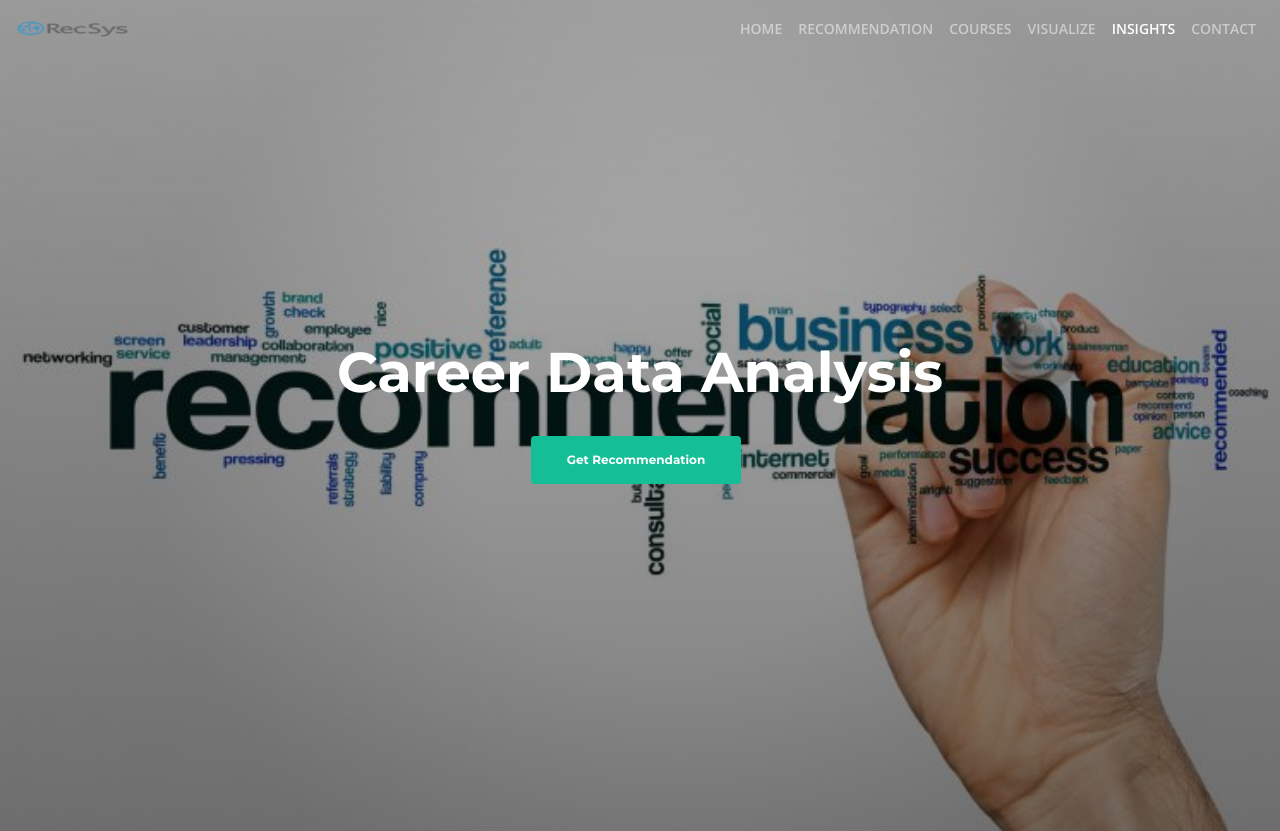
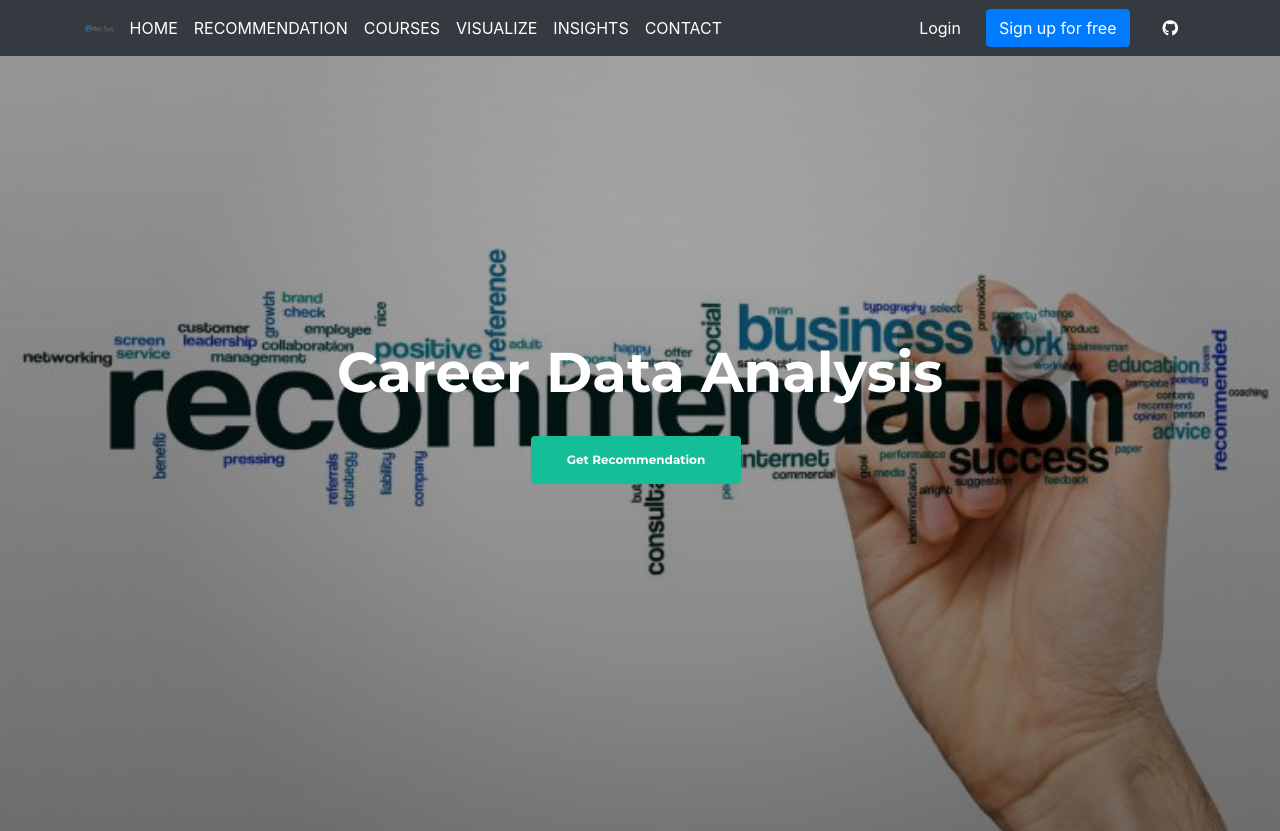
Before and after one commit to triplee12/career_recommender, a FastAPI app: page / in a window 1280 px wide. Shown: the top 831 px of the page. Run offline with FastAPI, Linux system fonts and the light colour scheme; parts of the project's set-up code (start-up, migrations or seed data) failed here and were passed over; some libraries are stand-ins or nearby versions.

Commit message:
Redesign user interface

```diff
--- a/backend/api/templates/base.html
+++ b/backend/api/templates/base.html
@@ -41,7 +41,7 @@
       </div>
     </div>
     <!-- end of preloader -->
-    {% include "navbar.html" %} {% block content %}{% endblock content%}
+    {% include "navbar.html" %} {% block content %}{%endblock content%}
     {%include "footer.html" %} {%include "scripts.html" %}
   </body>
 </html>
--- a/backend/api/templates/index.html
+++ b/backend/api/templates/index.html
@@ -164,7 +164,7 @@
     <!-- end of services -->
 <div id="Insights" class="counter">
         <div class="container">
-            <div class="section-title">Colombia Career Data Insights</div>
+            <div class="section-title">Career Data Insights</div>
             <div class="row">
                 <div class="col-lg-5 col-xl-6">
                      <div>
--- a/backend/api/templates/navbar.html
+++ b/backend/api/templates/navbar.html
@@ -1,56 +1,81 @@
 <!-- Navbar -->
-<nav class="navbar navbar-expand-md navbar-dark navbar-custom fixed-top">
-  <!-- Text Logo - Use this if you don't have a graphic logo -->
-  <!-- <a class="navbar-brand logo-text page-scroll" href="index.html">Aria</a> -->
-  <!-- Image Logo -->
-  <a class="navbar-brand logo-image" href="/"
-    ><img
+<nav class="navbar fixed-top navbar-expand-lg navbar-light bg-dark mb-3">
+  <!-- Container wrapper -->
+  <div class="container">
+    <!-- Navbar brand -->
+    <a class="navbar-brand me-2" href="{{ url_for('main') }}">
+      <img
         src="{{url_for('static', path='images/logo_recsys.png')}}"
-      style="height: ; 40px,width: 40px"
-      alt="alternative"
-  /></a>
+        height="16"
+        alt="careerRec Logo"
+        loading="lazy"
+        style="margin-top: -1px"
+      />
+    </a>
 
-  <!-- Mobile Menu Toggle Button -->
+    <!-- Toggle button -->
     <button
       class="navbar-toggler"
       type="button"
-    data-toggle="collapse"
-    data-target="#navbarsExampleDefault"
-    aria-controls="navbarsExampleDefault"
+      data-mdb-toggle="collapse"
+      data-mdb-target="#navbarButtonsExample"
+      aria-controls="navbarButtonsExample"
       aria-expanded="false"
       aria-label="Toggle navigation"
     >
-    <span class="navbar-toggler-awesome fas fa-bars"></span>
-    <span class="navbar-toggler-awesome fas fa-times"></span>
+      <i class="fas fa-bars"></i>
     </button>
-  <!-- end of mobile menu toggle button -->
 
-  <div class="collapse navbar-collapse" id="navbarsExampleDefault">
-    <ul class="navbar-nav ml-auto">
+    <!-- Collapsible wrapper -->
+    <div class="collapse navbar-collapse" id="navbarButtonsExample">
+      <!-- Left links -->
+      <ul class="navbar-nav me-auto mb-2 mb-lg-0">
         <li class="nav-item">
-        <a class="nav-link page-scroll" href="#header"
-          >HOME <span class="sr-only">(current)</span></a
-        >
+          <a class="nav-link text-white" href="{{ url_for('main') }}">HOME</a>
         </li>
         <li class="nav-item">
-        <a class="nav-link page-scroll" href="#Recommendation"
+          <a class="nav-link text-white" href="#Recommendation"
             >RECOMMENDATION</a
           >
         </li>
         <li class="nav-item">
-        <a class="nav-link page-scroll" href="#courses">COURSES</a>
+          <a
+            class="nav-link text-white"
+            href="{{ url_for('retrieve_courses') }}"
+            >COURSES</a
+          >
         </li>
         <li class="nav-item">
-        <a class="nav-link page-scroll" href="#Visualize">VISUALIZE</a>
+          <a class="nav-link text-white" href="#Visualize">VISUALIZE</a>
         </li>
         <li class="nav-item">
-        <a class="nav-link page-scroll" href="#Insights">INSIGHTS</a>
+          <a class="nav-link text-white" href="#Insights">INSIGHTS</a>
         </li>
         <li class="nav-item">
-        <a class="nav-link page-scroll" href="#contact">CONTACT</a>
+          <a class="nav-link text-white" href="#contact">CONTACT</a>
         </li>
       </ul>
+      <!-- Left links -->
+
+      <div class="d-flex align-items-center">
+        <button type="button" class="btn btn-link px-3 me-2">
+          <a class="text-white" href="{{ url_for('login_basic') }}"> Login </a>
+        </button>
+        <button type="button" class="btn btn-primary me-3">
+          <a class="text-white" href="{{ url_for('create_user') }}">
+            Sign up for free
+          </a>
+        </button>
+        <a
+          class="btn btn-dark px-3"
+          href="https://github.com/triplee12/career_recommender"
+          role="button"
+          ><i class="fab fa-github"></i
+        ></a>
       </div>
+    </div>
+    <!-- Collapsible wrapper -->
+  </div>
+  <!-- Container wrapper -->
 </nav>
-<!-- end of navbar -->
-<!-- end of navbar -->
+<!-- Navbar -->
```
Also changed, not shown: backend/api/templates/courses/course_delete.html (renamed from backend/api/templates/courses/career_delete.html), backend/api/templates/courses/course_update.html (renamed from backend/api/templates/courses/career_update.html). Lines whose indentation alone changed are shown as unchanged.
